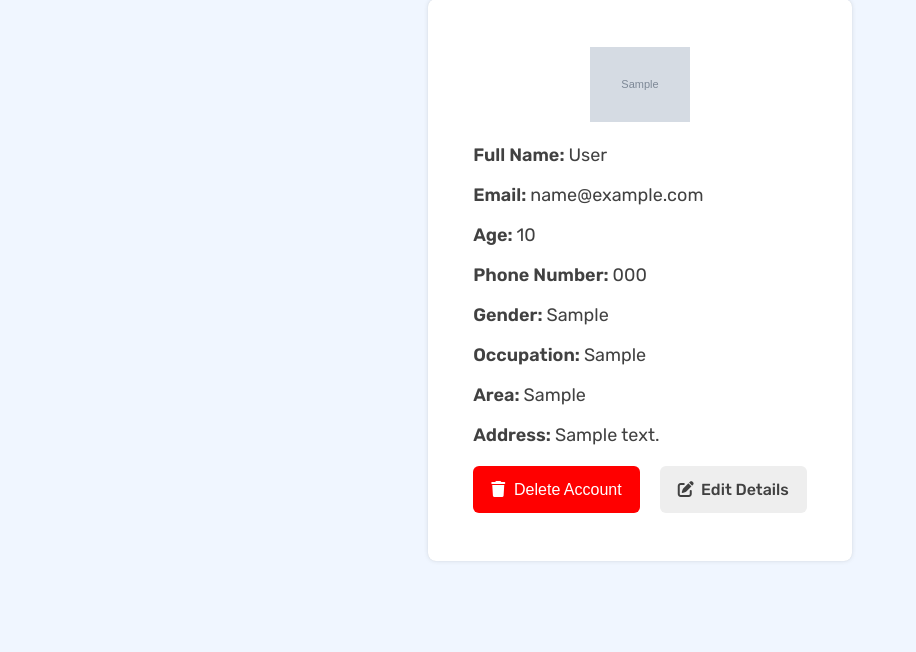
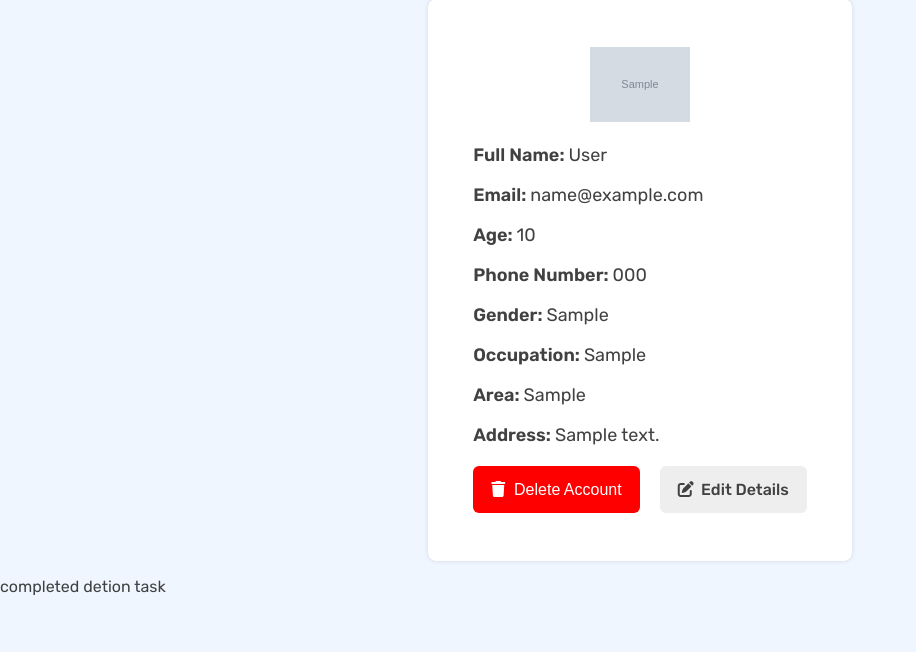
Before and after one commit to aasis-io/KHS, a PHP site: page /account.php?id=1 in a window 1280 px wide. Shown: the part 148-800 px from the top of the page, without its empty margins (0-916 px from the left). Run offline with PHP 8.4, Linux system fonts and the light colour scheme; tables that the repository leaves empty or names only in its code hold one stand-in row (values such as "Sample post"); grey boxes marked "Sample" are stand-in pictures; some libraries are stand-ins or nearby versions.

Commit message:
justbe sure to change

```diff
--- a/account.php
+++ b/account.php
@@ -75,6 +75,8 @@ $retrieveUser = $user->getById();
                 </div>
             </div>
         </div>
+
+        <p>completed detion task</p>
     </div>
 
     <script src="js/script.js"></script>
```
